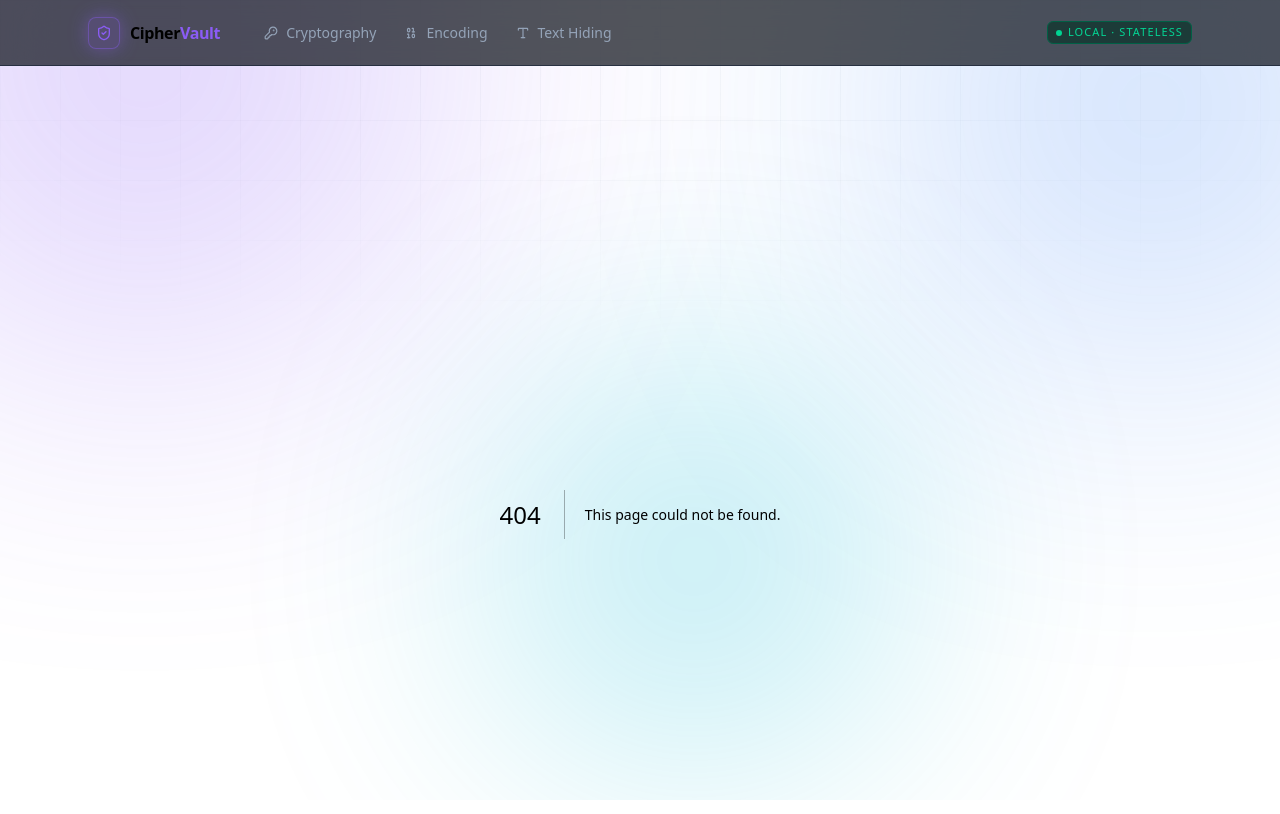
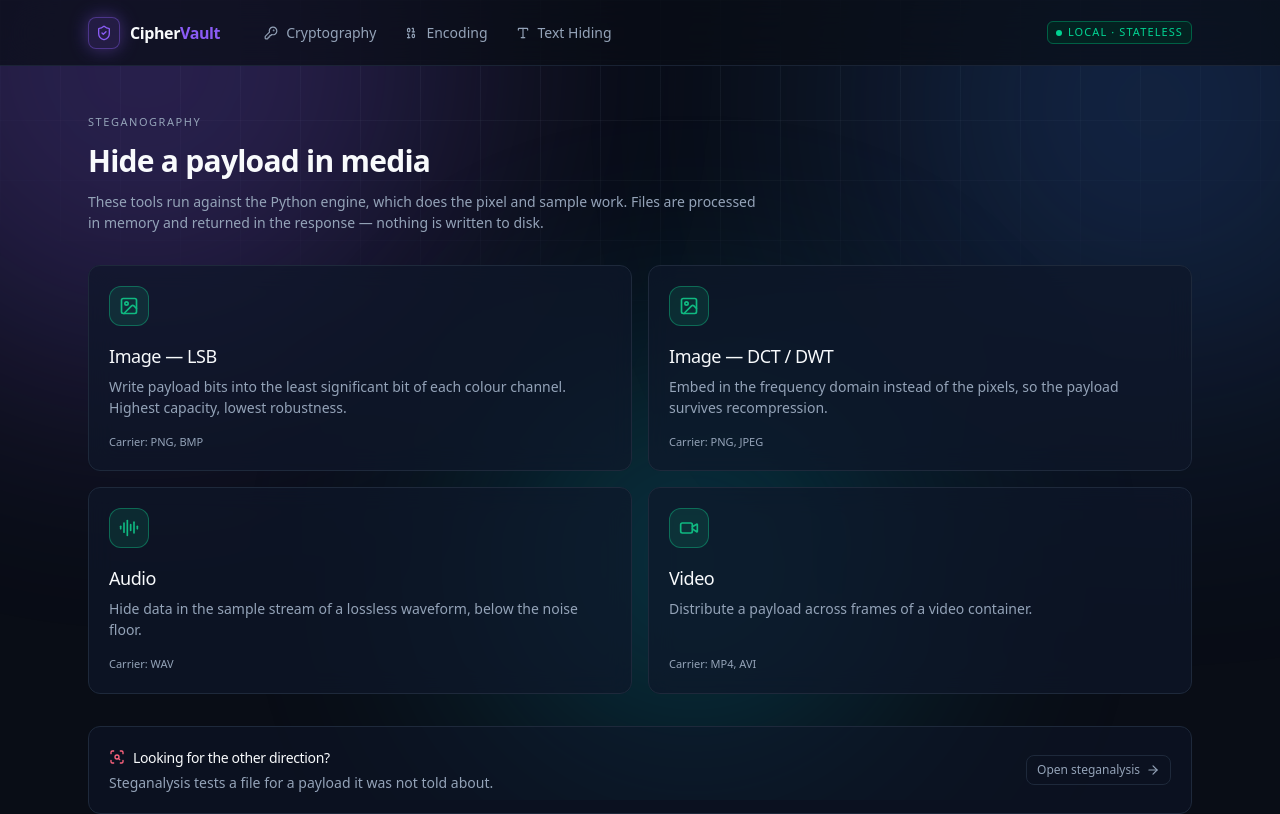
Before and after one commit to IbrahimAltaf78/Ciphervault-toolkit, a Next.js app: page /stego in a window 1280 px wide. Before the commit this address had no page. Shown: the top 814 px of the page. Built offline with nearby package versions, Linux system fonts and the light colour scheme.

Commit message:
feat(stego): add the missing /stego hub
The four media tools moved to /stego during the route migration, but nothing linked to them and /stego itself had no index - so they were reachable only by typing a leaf URL. This is the page that makes them navigable.

```diff
--- /dev/null
+++ b/src/app/stego/page.tsx
@@ -0,0 +1,113 @@
+import type { Metadata } from "next";
+import Link from "next/link";
+import { ArrowRight, AudioLines, Image as ImageIcon, ScanSearch, Video } from "lucide-react";
+
+export const metadata: Metadata = {
+  title: "Steganography — CipherVault",
+  description:
+    "Hide payloads inside images, audio and video using LSB and frequency-domain embedding.",
+};
+
+/**
+ * Hub for the media steganography tools.
+ *
+ * The four tool pages moved to /stego/* during the route migration but nothing
+ * linked to them — this index is what makes them reachable.
+ */
+const TOOLS = [
+  {
+    href: "/stego/image/lsb",
+    title: "Image — LSB",
+    description:
+      "Write payload bits into the least significant bit of each colour channel. Highest capacity, lowest robustness.",
+    icon: ImageIcon,
+    carrier: "PNG, BMP",
+  },
+  {
+    href: "/stego/image/dct-dwt",
+    title: "Image — DCT / DWT",
+    description:
+      "Embed in the frequency domain instead of the pixels, so the payload survives recompression.",
+    icon: ImageIcon,
+    carrier: "PNG, JPEG",
+  },
+  {
+    href: "/stego/audio",
+    title: "Audio",
+    description:
+      "Hide data in the sample stream of a lossless waveform, below the noise floor.",
+    icon: AudioLines,
+    carrier: "WAV",
+  },
+  {
+    href: "/stego/video",
+    title: "Video",
+    description: "Distribute a payload across frames of a video container.",
+    icon: Video,
+    carrier: "MP4, AVI",
+  },
+] as const;
+
+export default function StegoHubPage() {
+  return (
+    <div
+      className="space-y-8"
+      style={{ "--cv-accent": "#10b981" } as React.CSSProperties}
+    >
+      <header className="space-y-3">
+        <p className="cv-label accent-text">Steganography</p>
+        <h1 className="text-3xl font-bold tracking-tight">Hide a payload in media</h1>
+        <p className="max-w-2xl text-muted">
+          These tools run against the Python engine, which does the pixel and
+          sample work. Files are processed in memory and returned in the response
+          — nothing is written to disk.
+        </p>
+      </header>
+
+      <ul className="grid gap-4 sm:grid-cols-2">
+        {TOOLS.map((tool) => (
+          <li key={tool.href}>
+            <Link
+              href={tool.href}
+              className="cv-card accent-ring group flex h-full flex-col rounded-xl border border-edge bg-surface/70 p-5 backdrop-blur-md"
+            >
+              <div className="flex items-start justify-between gap-3">
+                <span className="accent-soft accent-border accent-text flex size-10 items-center justify-center rounded-xl border">
+                  <tool.icon aria-hidden className="size-5" />
+                </span>
+                <ArrowRight
+                  aria-hidden
+                  className="accent-text size-4 shrink-0 opacity-0 transition-opacity group-hover:opacity-100"
+                />
+              </div>
+
+              <h2 className="mt-4 text-lg font-medium tracking-tight">{tool.title}</h2>
+              <p className="mt-1.5 flex-1 text-muted">{tool.description}</p>
+              <p className="cv-label mt-4 normal-case tracking-normal">
+                Carrier: {tool.carrier}
+              </p>
+            </Link>
+          </li>
+        ))}
+      </ul>
+
+      <aside className="rounded-xl border border-edge bg-surface/50 p-5">
+        <div className="flex flex-wrap items-center justify-between gap-4">
+          <div className="space-y-1">
+            <h2 className="flex items-center gap-2 font-medium tracking-tight">
+              <ScanSearch aria-hidden className="size-4 text-rose-400" />
+              Looking for the other direction?
+            </h2>
+            <p className="text-muted">
+              Steganalysis tests a file for a payload it was not told about.
+            </p>
+          </div>
+          <Link href="/steganalysis" className="cv-btn">
+            Open steganalysis
+            <ArrowRight aria-hidden className="size-3.5" />
+          </Link>
+        </div>
+      </aside>
+    </div>
+  );
+}
```
